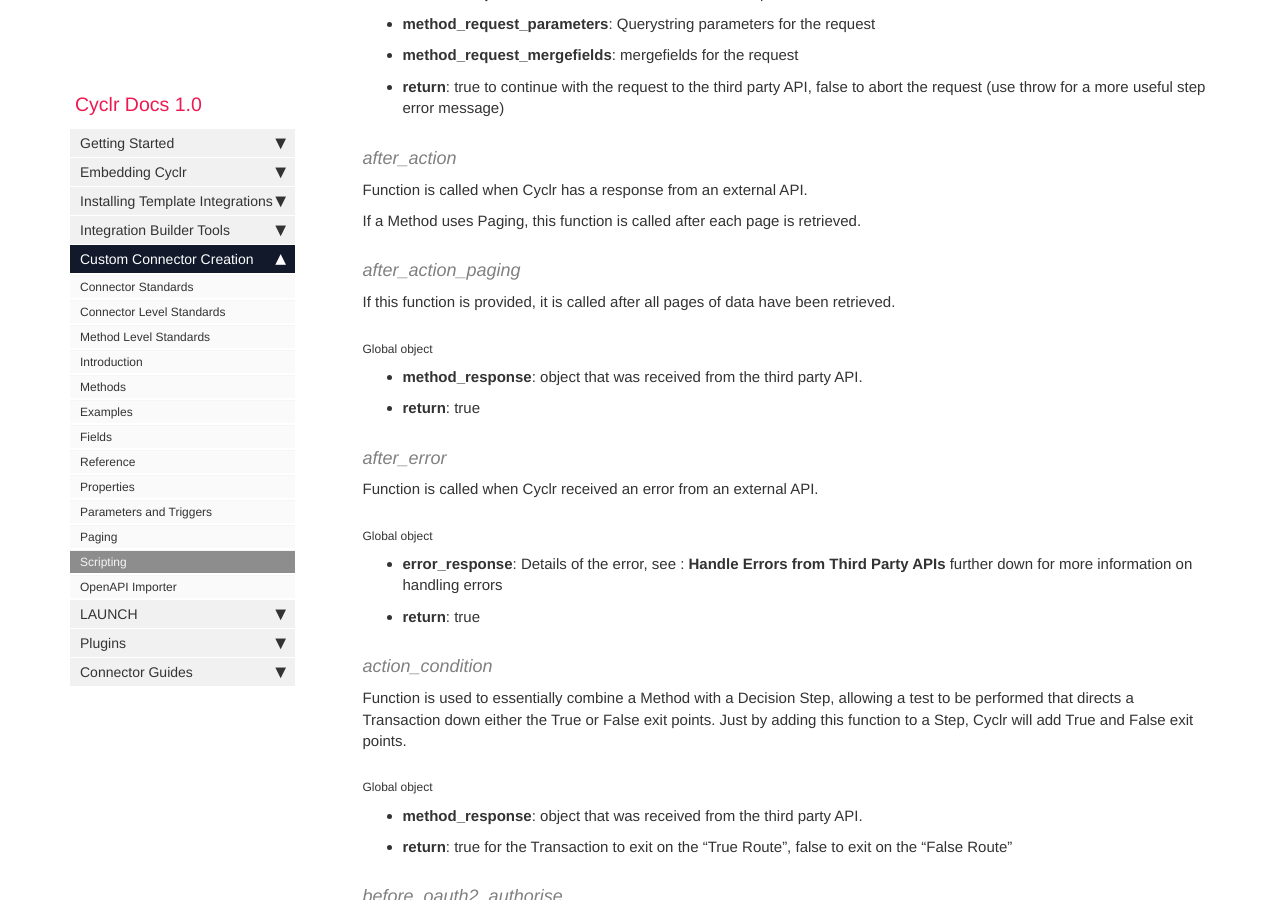
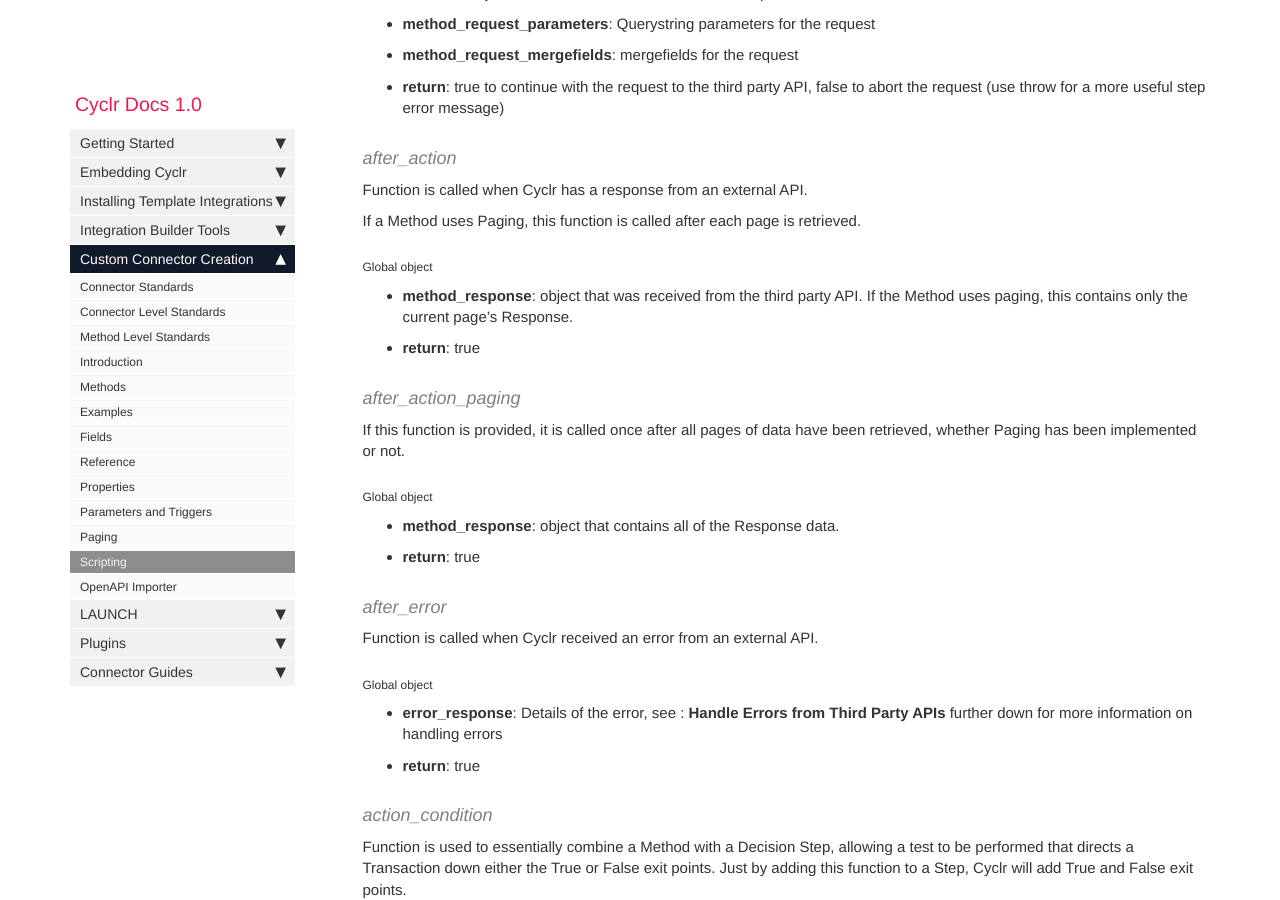
Before and after one commit to sneakysneak/docs, a Jekyll site: the page built from pages/custom-connectors/scripting.md, in a window 1280 px wide and 900 px high, scrolled down 1909 px. Built offline with Jekyll 4.4.1, drawn with Linux system fonts in a browser that asks for light colours; nearby versions of some CDN libraries; comment, search, counter and statistics services are not loaded.

Commit message:
Tweaked paging info.

```diff
--- a/pages/custom-connectors/scripting.md
+++ b/pages/custom-connectors/scripting.md
@@ -56,13 +56,18 @@ Function is called when Cyclr has a response from an external API.
 
 If a Method uses Paging, this function is called after each page is retrieved.
 
+###### Global object
+
+*   **method_response**: object that was received from the third party API.  If the Method uses paging, this contains only the current page's Response.
+*   **return**: true
+
 #### after_action_paging
 
-If this function is provided, it is called after all pages of data have been retrieved.
+If this function is provided, it is called once after all pages of data have been retrieved, whether Paging has been implemented or not.
 
 ###### Global object
 
-*   **method_response**: object that was received from the third party API.
+*   **method_response**: object that contains all of the Response data.
 *   **return**: true
 
 #### after_error
```
